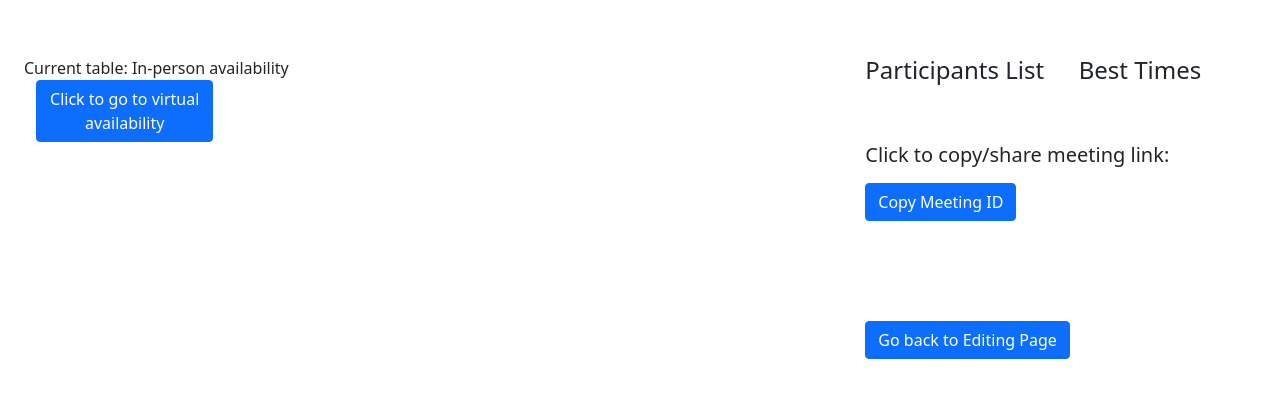
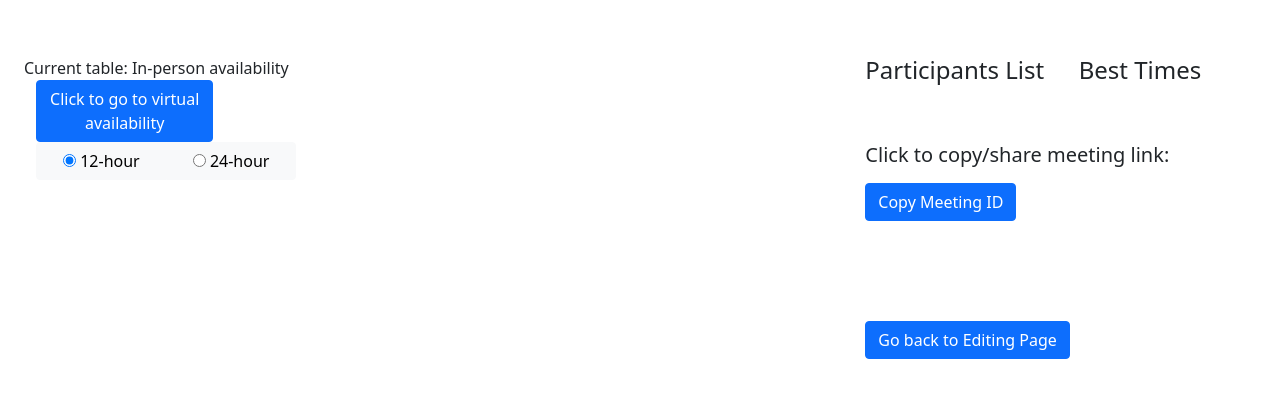
Before and after one commit to UCSD-CSE-210-2021/cse-210-team-project-layover, a Flask app: template templates/results.html in a window 1280 px wide. Shown: the part 50-448 px from the top of the page. Run offline with Flask 2, Linux system fonts and the light colour scheme; the template is opened without the code that fills it, so the values that code supplies are empty; some libraries are stand-ins or nearby versions.

Commit message:
Copy time format selector to the results page

```diff
--- a/templates/results.html
+++ b/templates/results.html
@@ -5,6 +5,53 @@
 <script type="text/javascript" src="{{ url_for('static', filename = 'constants.js') }}"></script>
 <script type="text/javascript" src="{{ url_for('static', filename = 'buildTable.js') }}"></script>
 <script type="text/javascript" src="{{ url_for('static', filename = 'results.js') }}"></script>
+<script>
+	// Reformat time displayed in the table
+	function reformatTimeDisplay(format){
+		allTimeDisplays = $('.timeDisplay')
+		// Change everything into 24-hour format
+		for (let i = 0; i < allTimeDisplays.length; i++) {
+			let currentObj = allTimeDisplays[i]
+			let currentObjTime = currentObj.innerHTML
+			if (currentObjTime.indexOf(':') != -1) {
+				continue
+			}
+			if (currentObjTime.indexOf('AM') != -1) {
+				let hour = Number(currentObjTime.substring(0, currentObjTime.indexOf('AM')))
+				if (hour == 12) {
+					hour = 0
+				}
+				currentObjTime = hour.toString() + ':00'
+
+			} else if (currentObjTime.indexOf('PM') != -1) {
+				let hour = Number(currentObjTime.substring(0, currentObjTime.indexOf('PM')))
+				if (hour != 12) {
+					hour += 12
+				}
+				currentObjTime = hour.toString() + ':00'
+			}
+			currentObj.innerHTML = currentObjTime
+		}
+
+		// Format 24h to 12h if specified
+		if (format === '12h') {
+			for (let i = 0; i < allTimeDisplays.length; i++) {
+				// Same logic as function in buildTable.js
+				let currentObj = allTimeDisplays[i]
+				let currentObjTime = currentObj.innerHTML
+				let hour = Number(currentObjTime.substring(0, currentObjTime.indexOf(':')))
+				if (hour < 12) {
+					displayTime = hour == 0 ? 12: hour
+					meridiem = 'AM'
+				} else {
+					displayTime = hour == 12 ? 12: hour - 12
+					meridiem = 'PM'
+				}
+				currentObj.innerHTML = displayTime + ' ' + meridiem
+			}
+		}
+	}
+</script>
 {% endblock %}
 
 {% block styling %}
@@ -50,6 +97,14 @@ th, td {
                     <button type="button" class="btn btn-primary" id="change_table">Click to go to virtual availability</button>
                 </div>
             </div>
+            <div id="timeFormatSelector" class="btn-group col-4" data-toggle="buttons" style="padding-left: 0px">
+                <label class="btn btn-light">
+                    <input type="radio" name="radio" onclick="reformatTimeDisplay('12h')" checked> 12-hour </input>
+                </label>
+                <label class="btn btn-light">
+                    <input type="radio" name="radio" onclick="reformatTimeDisplay('24h')"> 24-hour </input>
+                </label>
+            </div>
 
         </div>
     </div>
```
